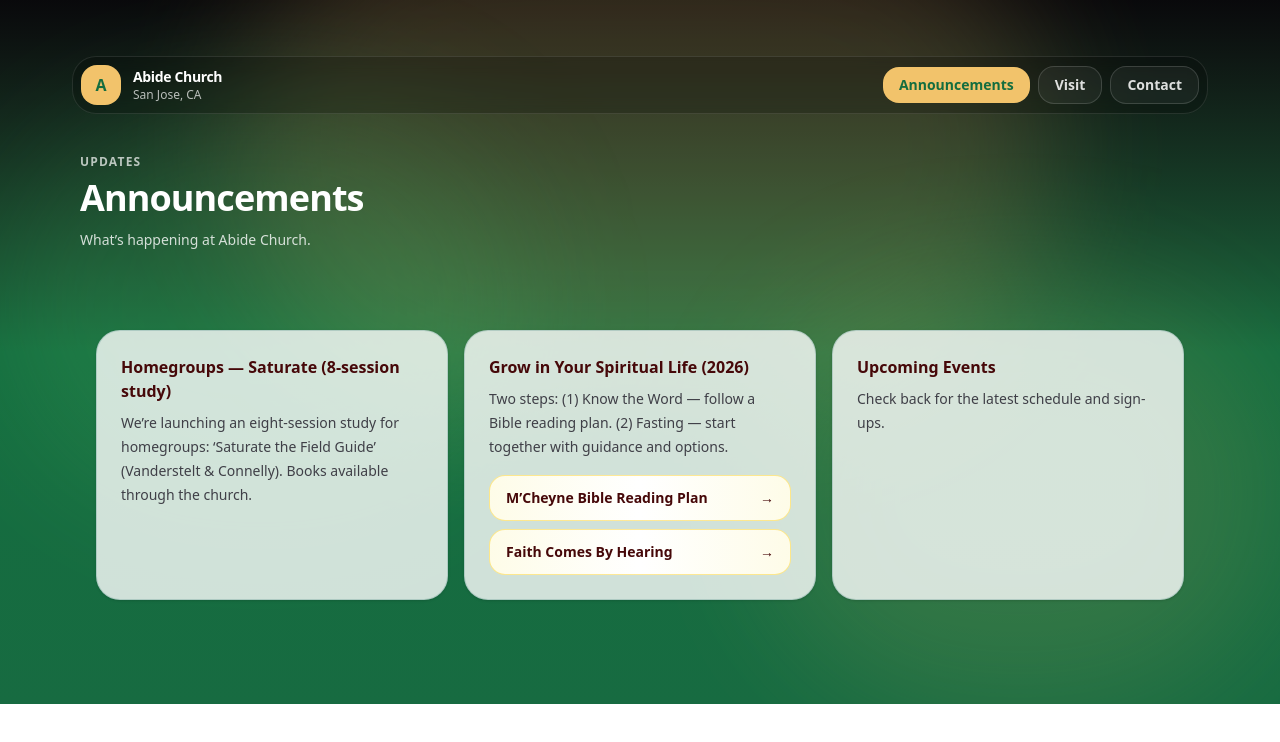
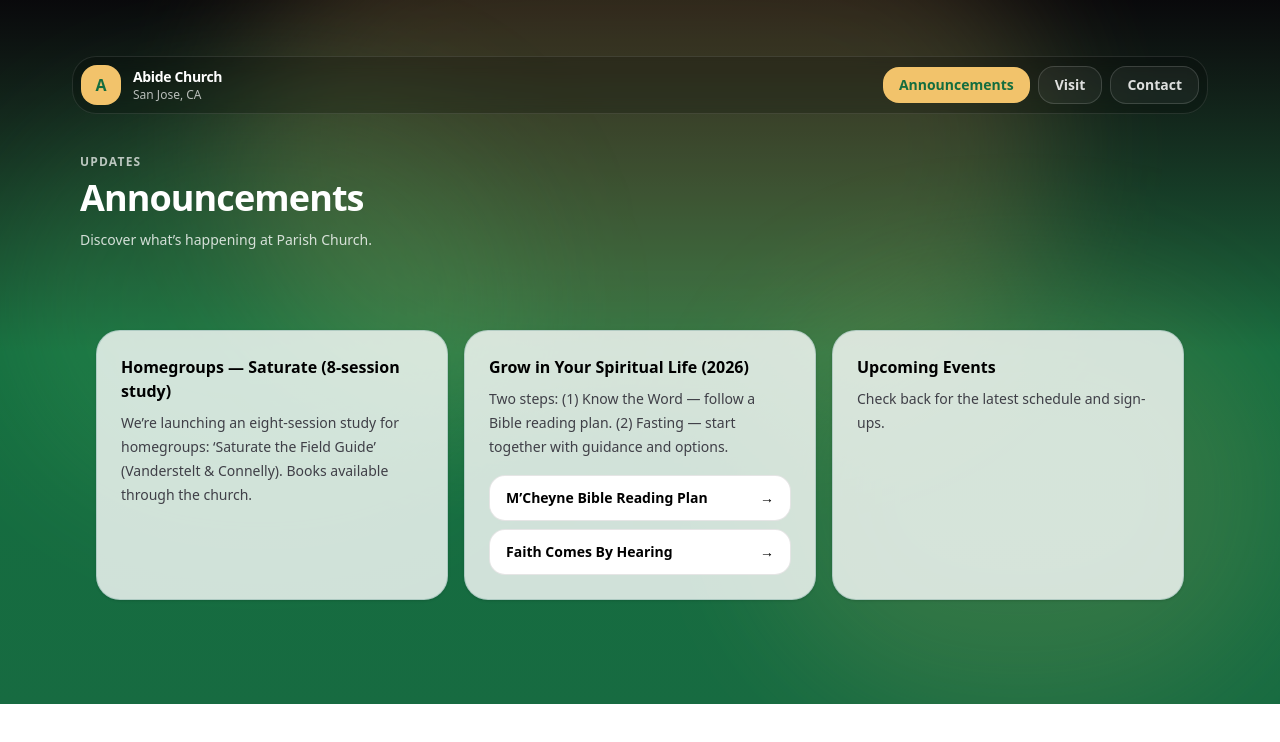
Before and after one commit to lugeorge8/abide, a Next.js app: page /announcements in a window 1280 px wide. Shown: the top 742 px of the page. Built offline with nearby package versions, Linux system fonts and the light colour scheme.

Commit message:
Align announcements page copy/styling with example

```diff
--- a/src/app/announcements/page.tsx
+++ b/src/app/announcements/page.tsx
@@ -37,7 +37,7 @@ export default function AnnouncementsPage() {
             Announcements
           </h1>
           <p className="mt-3 max-w-2xl text-sm text-white/80">
-            What’s happening at Abide Church.
+            Discover what’s happening at Parish Church.
           </p>
         </div>
 
@@ -45,7 +45,7 @@ export default function AnnouncementsPage() {
           <div className="grid grid-cols-1 gap-4 lg:grid-cols-3">
             {announcements.map((a) => (
               <Card key={a.title}>
-                <div className="text-base font-semibold text-red-950">{a.title}</div>
+                <div className="text-base font-semibold text-black">{a.title}</div>
                 <p className="mt-2 text-sm leading-6 text-zinc-700">{a.body}</p>
                 {"links" in a && a.links ? (
                   <div className="mt-4 flex flex-col gap-2">
@@ -55,7 +55,7 @@ export default function AnnouncementsPage() {
                         href={l.href}
                         target="_blank"
                         rel="noreferrer"
-                        className="inline-flex items-center justify-between rounded-2xl border border-yellow-400/40 bg-gradient-to-r from-yellow-50 via-white to-yellow-50 px-4 py-3 text-sm font-semibold text-red-950 hover:from-yellow-100 hover:to-yellow-50"
+                        className="inline-flex items-center justify-between rounded-2xl border border-black/10 bg-white px-4 py-3 text-sm font-semibold text-black hover:bg-black/5"
                       >
                         <span>{l.label}</span>
                         <span aria-hidden="true">→</span>
```
